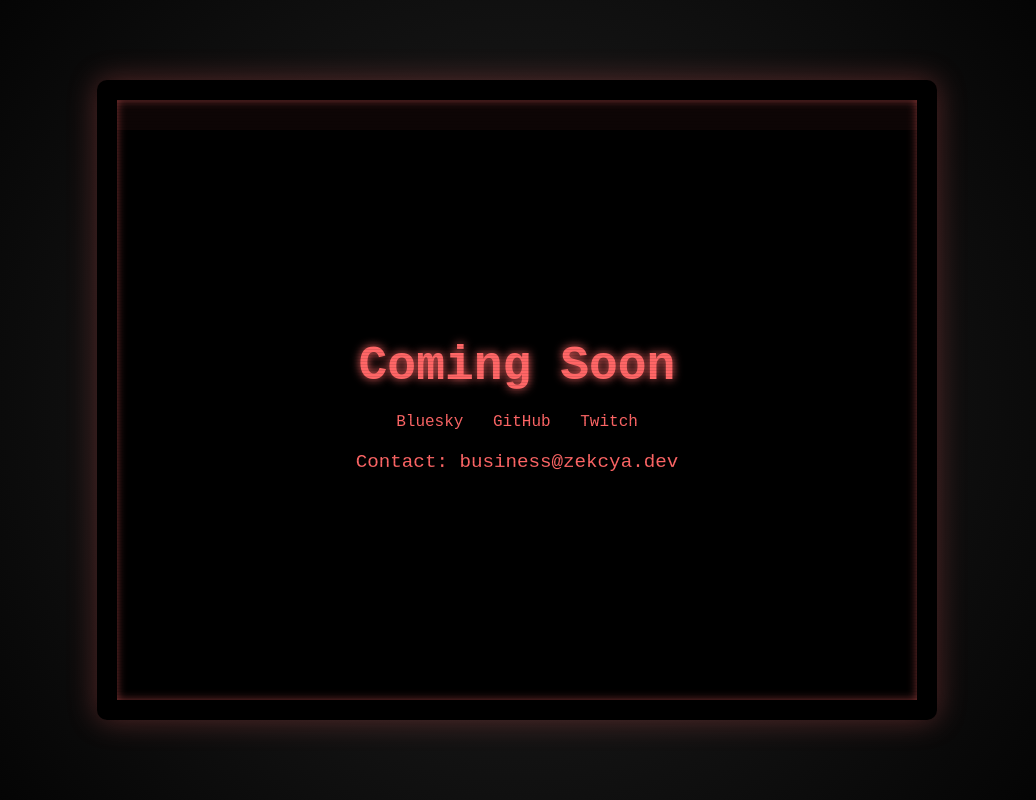
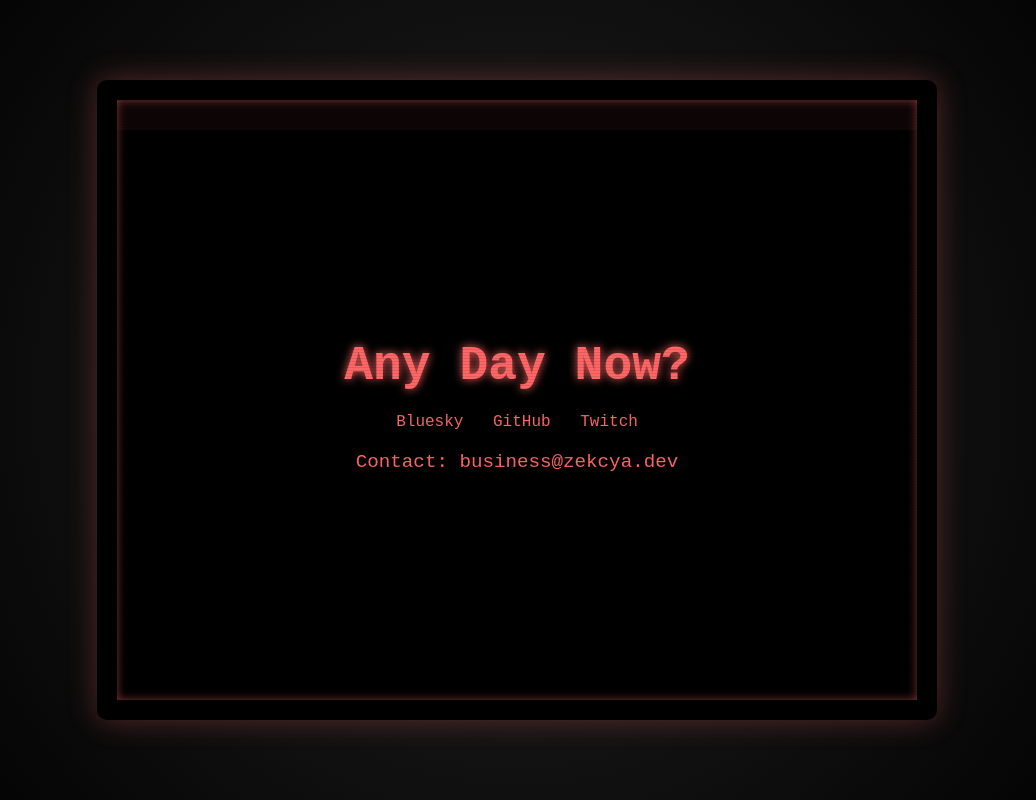
Before and after one commit to Zekcya/z-website, a plain HTML site: page index.html in a window 1280 px wide. Shown: the whole page, without its empty margins (123-1159 px from the left). Drawn offline with Linux system fonts and the light colour scheme.

Commit message:
nothing to see here

```diff
--- a/index.html
+++ b/index.html
@@ -11,7 +11,7 @@
     <div class="crt">
       <div class="container">
         <!-- Hello There -->
-        <h1>Coming Soon</h1>
+        <h1>Any Day Now?</h1>
         <div class="social-links">
           <a href="https://bsky.app/profile/zekcya.dev" target="_blank">Bluesky</a>
           <a href="https://github.com/Zekcya" target="_blank">GitHub</a>
```
